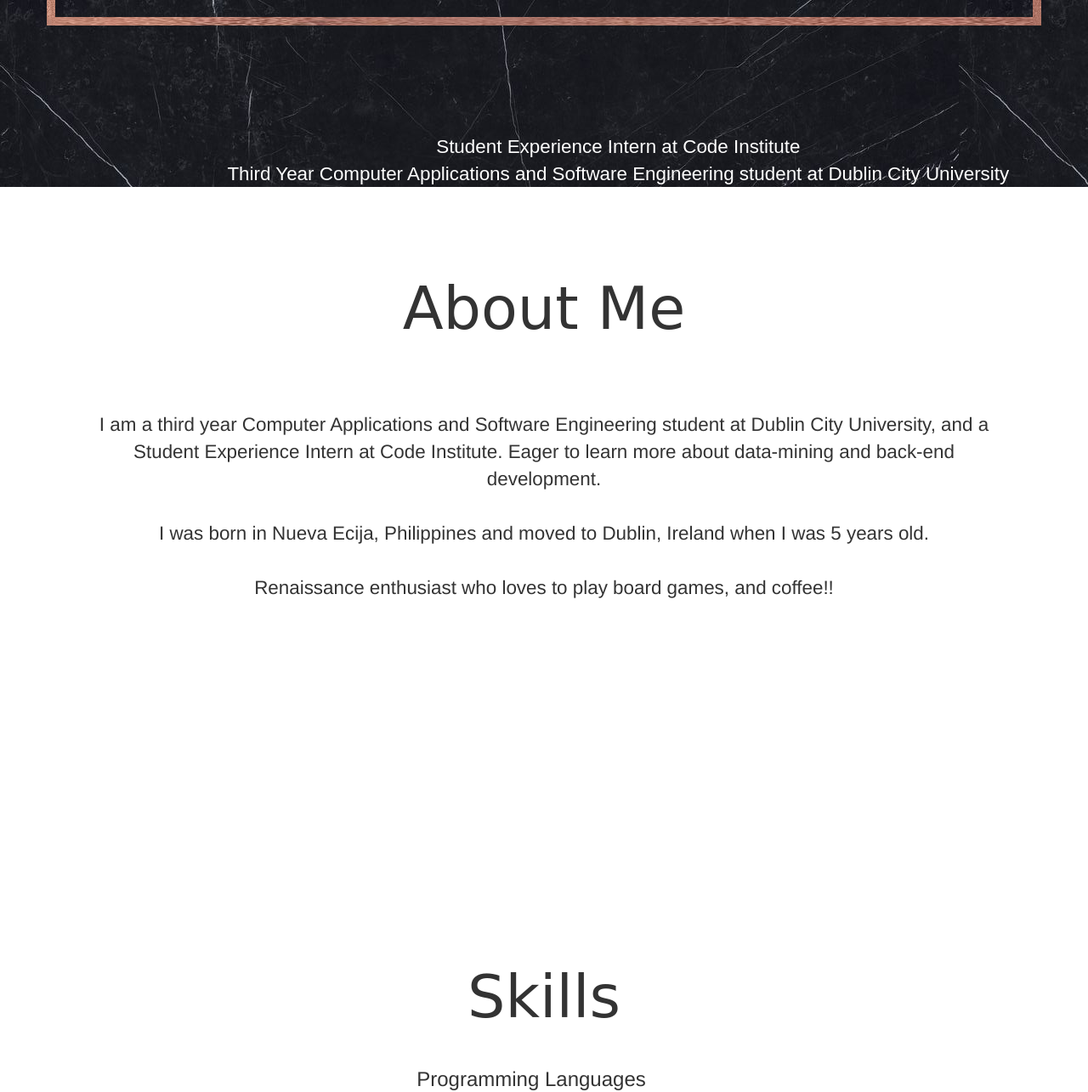
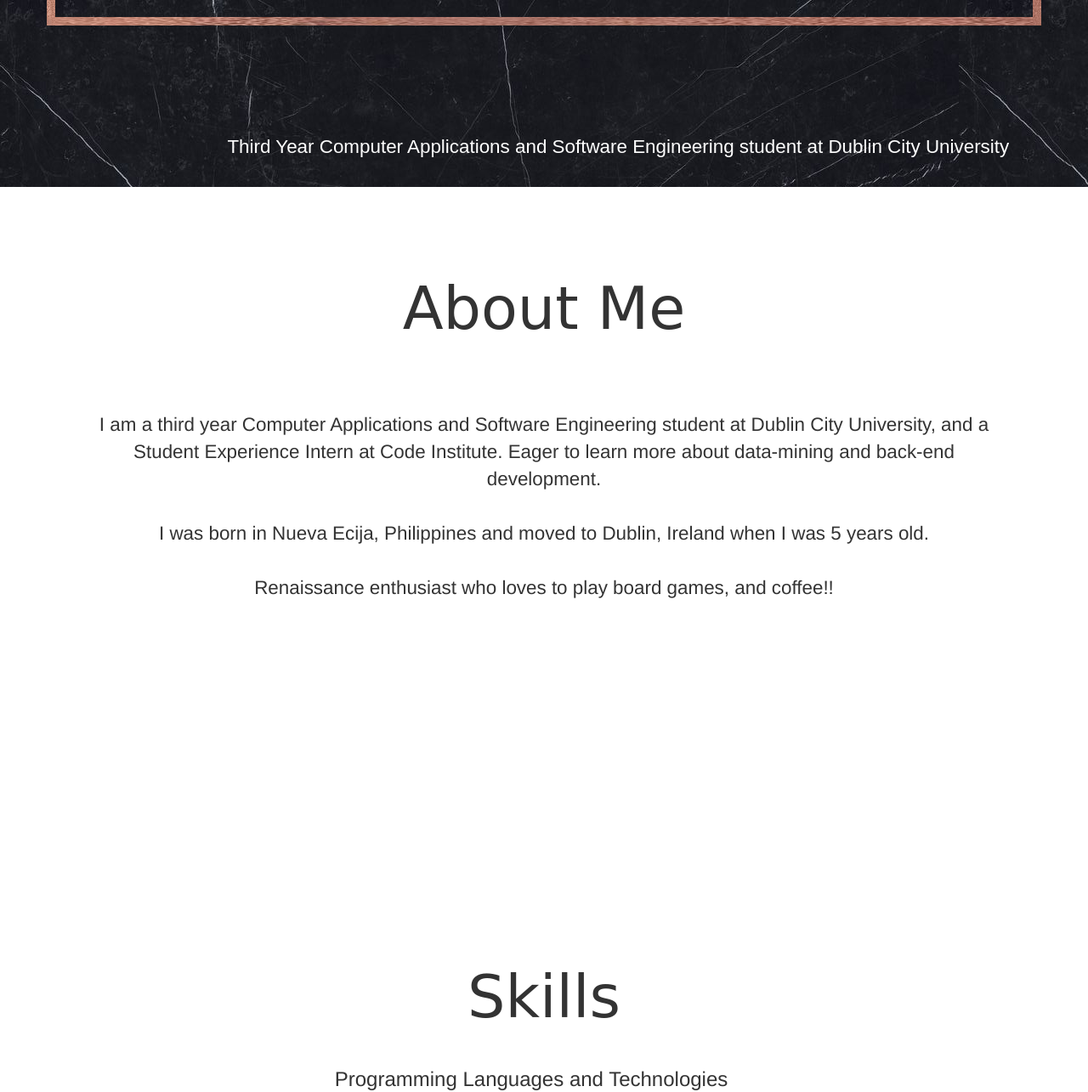
Before and after one commit to khrissianjoi/khrissianjoi.github.io, a plain HTML site: page index.html in a window 1280 px wide. Shown: the part 580-1865 px from the top of the page at 85% size. Drawn offline with Linux system fonts and the light colour scheme; a web font is replaced by a local one.

Commit message:
refactor

```diff
--- a/index.html
+++ b/index.html
@@ -60,7 +60,7 @@
               </div>
               <div class="row">
                 <div class="col-xs-12 col-lg-12 text-center">
-                    <p class="description">Student Experience Intern at Code Institute<br>
+                    <p class="description">
                     Third Year Computer Applications and Software Engineering student at Dublin City University</p>
                 </div>
               </div>
@@ -90,7 +90,7 @@
                     <h2 class="content-heading">Skills</h2>
                   </div>
                   <div class="col-xs-12 col-sm-12 text-center row">
-                    <h3>Programming Languages</h3>
+                    <h3>Programming Languages and Technologies</h3>
                         <ul style="list-style-type:none">
                           <li>PythonJava</li>
                           <li>JavaScript</li>
```
